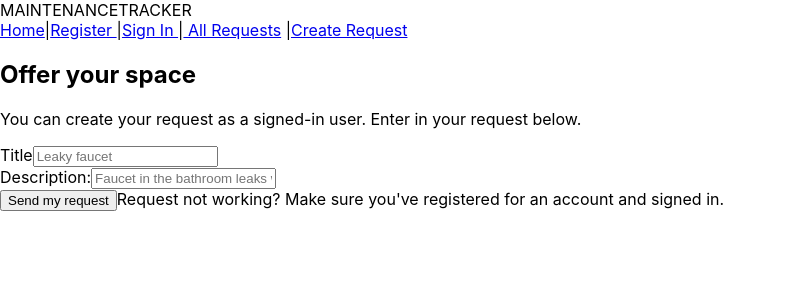
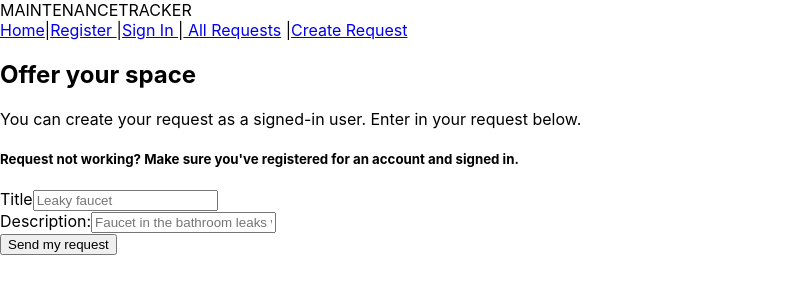
Before and after one commit to sarahdrew/maintenancetracker-client, a React (Create React App) app: page /create-request in a window 1280 px wide. Shown: the top 300 px of the page, without its empty margins (0-786 px from the left). Built offline with nearby package versions, Linux system fonts and the light colour scheme.

Commit message:
changed wording in create request

```diff
--- a/src/CreateRequest/CreateRequest.js
+++ b/src/CreateRequest/CreateRequest.js
@@ -78,6 +78,7 @@ export default class CreateRequest extends Component {
             <section className="create-request">
                 <h1>Offer your space</h1>
                 <p>You can create your request as a signed-in user. Enter in your request below.</p>
+                <h5> Request not working? Make sure you've registered for an account and signed in.</h5>
                 <RequestsForm onSubmit={this.handleSubmit}>
                     <div className="field">
                         <label htmlFor="title">Title</label>
@@ -96,7 +97,7 @@ export default class CreateRequest extends Component {
 
 
                     <button type='submit' onSubmit={this.handleSubmit}>Send my request</button>
-                    Request not working? Make sure you've registered for an account and signed in.
+
                 </RequestsForm>
 
 
```
Also changed, not shown: 8 other files (tests, documents, lock files or other folders).
